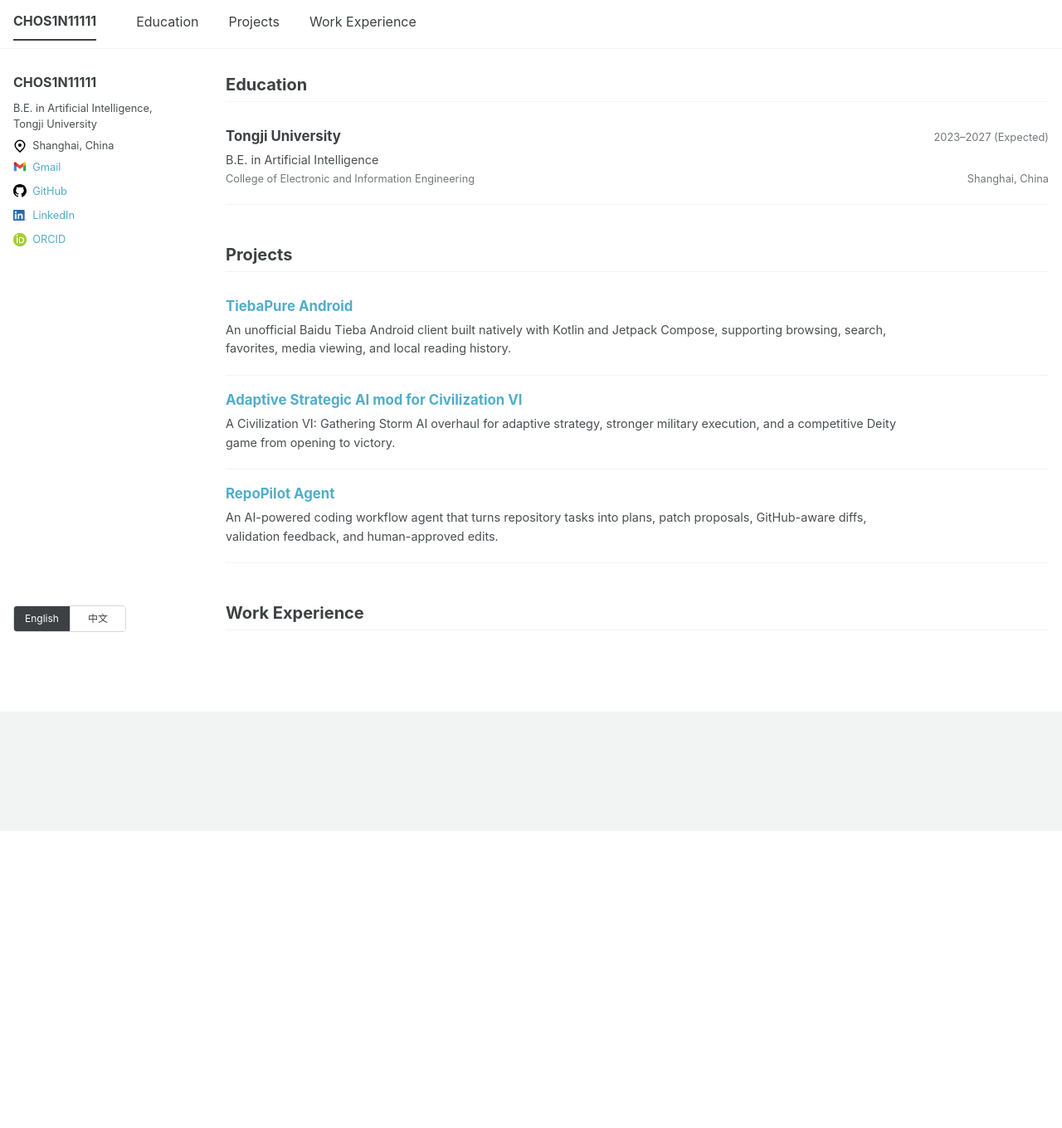
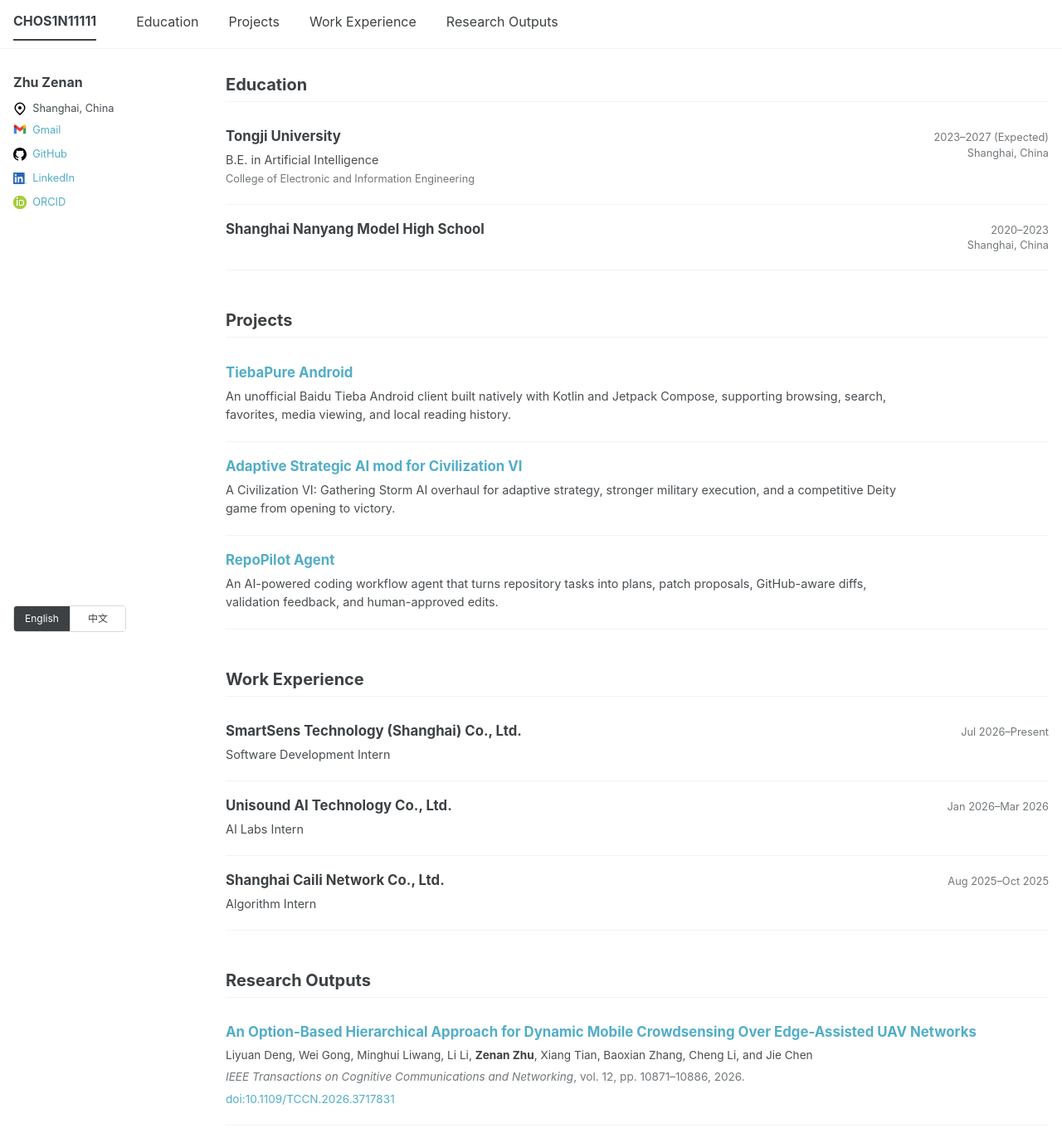
Before and after one commit to CHOS1N11111/chos1n11111.github.io, a plain HTML site: page index.html in a window 1280 px wide. Shown: the part 6-1366 px from the top of the page at 83% size. Before the commit the page ends 1008 px from the top, so only its background shows below. Drawn offline with Linux system fonts and the light colour scheme.

Commit message:
Update personal profile and experience sections

```diff
--- a/index.html
+++ b/index.html
@@ -30,15 +30,15 @@
           <a href="#education" data-i18n="education">Education</a>
           <a href="#projects" data-i18n="projects">Projects</a>
           <a href="#work-experience" data-i18n="workExperience">Work Experience</a>
+          <a href="#research-outputs" data-i18n="researchOutputs">Research Outputs</a>
         </nav>
       </div>
     </header>
 
     <main class="page" id="main-content">
       <aside class="profile-sidebar" aria-label="Personal profile" data-i18n-aria-label="personalProfile">
-        <p class="profile-name">CHOS1N11111</p>
+        <p class="profile-name" data-i18n="profileName">Zhu Zenan</p>
         <div class="profile-content">
-          <p class="profile-bio" data-i18n="profileBio">B.E. in Artificial Intelligence, Tongji University</p>
           <ul class="profile-details">
             <li class="profile-location">
               <img class="profile-icon" src="./assets/icons/location.svg" alt="" width="16" height="16">
@@ -84,13 +84,25 @@
           <div class="education-list">
             <article class="education-entry">
               <div class="education-entry-header">
-                <h3 class="education-institution" data-i18n="tongjiUniversity">Tongji University</h3>
-                <p class="education-period" data-i18n="educationPeriod">2023–2027 (Expected)</p>
+                <div class="education-entry-details">
+                  <h3 class="education-institution" data-i18n="tongjiUniversity">Tongji University</h3>
+                  <p class="education-degree" data-i18n="educationDegree">B.E. in Artificial Intelligence</p>
+                  <p class="education-affiliation" data-i18n="educationAffiliation">College of Electronic and Information Engineering</p>
+                </div>
+                <div class="education-entry-timing">
+                  <p class="education-period" data-i18n="educationPeriod">2023–2027 (Expected)</p>
+                  <p class="education-entry-location" data-i18n="educationLocation">Shanghai, China</p>
+                </div>
               </div>
-              <p class="education-degree" data-i18n="educationDegree">B.E. in Artificial Intelligence</p>
-              <div class="education-affiliation-row">
-                <p class="education-affiliation" data-i18n="educationAffiliation">College of Electronic and Information Engineering</p>
-                <p class="education-location" data-i18n="educationLocation">Shanghai, China</p>
+            </article>
+
+            <article class="education-entry">
+              <div class="education-entry-header">
+                <h3 class="education-institution" data-i18n="nanyangModelHighSchool">Shanghai Nanyang Model High School</h3>
+                <div class="education-entry-timing">
+                  <p class="education-period" data-i18n="highSchoolPeriod">2020–2023</p>
+                  <p class="education-entry-location" data-i18n="highSchoolLocation">Shanghai, China</p>
+                </div>
               </div>
             </article>
           </div>
@@ -123,8 +135,55 @@
           </div>
         </section>
 
-        <section class="content-section content-section-last" id="work-experience">
+        <section class="content-section" id="work-experience">
           <h2 data-i18n="workExperience">Work Experience</h2>
+
+          <div class="work-experience-list">
+            <article class="work-experience-entry">
+              <div class="work-experience-entry-header">
+                <div class="work-experience-entry-details">
+                  <h3 class="work-experience-company" data-i18n="smartSensCompany">SmartSens Technology (Shanghai) Co., Ltd.</h3>
+                  <p class="work-experience-position" data-i18n="smartSensPosition">Software Development Intern</p>
+                </div>
+                <p class="work-experience-period" data-i18n="smartSensPeriod">Jul 2026–Present</p>
+              </div>
+            </article>
+
+            <article class="work-experience-entry">
+              <div class="work-experience-entry-header">
+                <div class="work-experience-entry-details">
+                  <h3 class="work-experience-company" data-i18n="unisoundCompany">Unisound AI Technology Co., Ltd.</h3>
+                  <p class="work-experience-position" data-i18n="unisoundPosition">AI Labs Intern</p>
+                </div>
+                <p class="work-experience-period" data-i18n="unisoundPeriod">Jan 2026–Mar 2026</p>
+              </div>
+            </article>
+
+            <article class="work-experience-entry">
+              <div class="work-experience-entry-header">
+                <div class="work-experience-entry-details">
+                  <h3 class="work-experience-company" data-i18n="cailiCompany">Shanghai Caili Network Co., Ltd.</h3>
+                  <p class="work-experience-position" data-i18n="cailiPosition">Algorithm Intern</p>
+                </div>
+                <p class="work-experience-period" data-i18n="cailiPeriod">Aug 2025–Oct 2025</p>
+              </div>
+            </article>
+          </div>
+        </section>
+
+        <section class="content-section content-section-last" id="research-outputs">
+          <h2 data-i18n="researchOutputs">Research Outputs</h2>
+
+          <div class="research-output-list">
+            <article class="research-output-entry">
+              <h3 class="research-output-title">
+                <a href="https://doi.org/10.1109/TCCN.2026.3717831" target="_blank" rel="noopener noreferrer">An Option-Based Hierarchical Approach for Dynamic Mobile Crowdsensing Over Edge-Assisted UAV Networks</a>
+              </h3>
+              <p class="research-output-authors">Liyuan Deng, Wei Gong, Minghui Liwang, Li Li, <strong>Zenan Zhu</strong>, Xiang Tian, Baoxian Zhang, Cheng Li, and Jie Chen</p>
+              <p class="research-output-venue"><cite>IEEE Transactions on Cognitive Communications and Networking</cite>, vol. 12, pp. 10871–10886, 2026.</p>
+              <p class="research-output-doi"><a href="https://doi.org/10.1109/TCCN.2026.3717831" target="_blank" rel="noopener noreferrer">doi:10.1109/TCCN.2026.3717831</a></p>
+            </article>
+          </div>
         </section>
       </div>
     </main>
--- a/script.js
+++ b/script.js
@@ -13,16 +13,29 @@
     closeNavigation: "Close navigation",
     personalProfile: "Personal profile",
     languageSwitcher: "Language",
+    profileName: "Zhu Zenan",
     education: "Education",
     projects: "Projects",
     workExperience: "Work Experience",
-    profileBio: "B.E. in Artificial Intelligence, Tongji University",
+    researchOutputs: "Research Outputs",
     profileLocation: "Shanghai, China",
     tongjiUniversity: "Tongji University",
     educationPeriod: "2023–2027 (Expected)",
     educationDegree: "B.E. in Artificial Intelligence",
     educationAffiliation: "College of Electronic and Information Engineering",
     educationLocation: "Shanghai, China",
+    nanyangModelHighSchool: "Shanghai Nanyang Model High School",
+    highSchoolPeriod: "2020–2023",
+    highSchoolLocation: "Shanghai, China",
+    smartSensCompany: "SmartSens Technology (Shanghai) Co., Ltd.",
+    smartSensPosition: "Software Development Intern",
+    smartSensPeriod: "Jul 2026–Present",
+    unisoundCompany: "Unisound AI Technology Co., Ltd.",
+    unisoundPosition: "AI Labs Intern",
+    unisoundPeriod: "Jan 2026–Mar 2026",
+    cailiCompany: "Shanghai Caili Network Co., Ltd.",
+    cailiPosition: "Algorithm Intern",
+    cailiPeriod: "Aug 2025–Oct 2025",
     tiebaDescription: "An unofficial Baidu Tieba Android client built natively with Kotlin and Jetpack Compose, supporting browsing, search, favorites, media viewing, and local reading history.",
     civilizationDescription: "A Civilization VI: Gathering Storm AI overhaul for adaptive strategy, stronger military execution, and a competitive Deity game from opening to victory.",
     repoPilotDescription: "An AI-powered coding workflow agent that turns repository tasks into plans, patch proposals, GitHub-aware diffs, validation feedback, and human-approved edits."
@@ -34,16 +47,29 @@
     closeNavigation: "关闭导航",
     personalProfile: "个人资料",
     languageSwitcher: "语言切换",
+    profileName: "朱泽南",
     education: "教育经历",
-    projects: "项目",
+    projects: "项目经历",
     workExperience: "工作经历",
-    profileBio: "同济大学人工智能专业工学学士",
+    researchOutputs: "研究成果",
     profileLocation: "中国上海",
     tongjiUniversity: "同济大学",
     educationPeriod: "2023–2027（预计）",
     educationDegree: "人工智能专业，工学学士",
     educationAffiliation: "电子与信息工程学院",
     educationLocation: "中国上海",
+    nanyangModelHighSchool: "上海市南洋模范中学",
+    highSchoolPeriod: "2020–2023",
+    highSchoolLocation: "中国上海",
+    smartSensCompany: "思特威（上海）电子科技股份有限公司",
+    smartSensPosition: "软件开发实习生",
+    smartSensPeriod: "2026.07–至今",
+    unisoundCompany: "云知声智能科技股份有限公司",
+    unisoundPosition: "AI Labs 实习生",
+    unisoundPeriod: "2026.01–2026.03",
+    cailiCompany: "上海才历网络有限公司",
+    cailiPosition: "算法实习生",
+    cailiPeriod: "2025.08–2025.10",
     tiebaDescription: "原生 Kotlin 与 Jetpack Compose 构建的非官方贴吧 Android 客户端，支持浏览、搜索、收藏、媒体查看与本地阅读记录。",
     civilizationDescription: "一款针对 Civilization VI: Gathering Storm 的 AI 改进模组，旨在实现自适应战略、提升军事执行力，并让 Deity 难度从开局到胜利都保持竞争性。",
     repoPilotDescription: "一个由 AI 驱动的编程工作流智能体，可将仓库任务转化为计划、补丁提案、GitHub-aware diffs、验证反馈和经人工批准的编辑。"
--- a/style.css
+++ b/style.css
@@ -164,10 +164,6 @@
   line-height: 1.5;
 }
 
-.profile-bio {
-  margin: 0 0 0.4rem;
-}
-
 .profile-details {
   margin: 0;
   padding: 0;
@@ -285,23 +281,27 @@
   border-bottom: 1px solid var(--border);
 }
 
-.education-list {
+.education-list,
+.work-experience-list {
   margin-top: 0.75rem;
 }
 
-.education-entry {
+.education-entry,
+.work-experience-entry {
   padding-block: 1.15rem 1.25rem;
   border-bottom: 1px solid var(--border);
 }
 
-.education-entry-header {
+.education-entry-header,
+.work-experience-entry-header {
   display: grid;
   grid-template-columns: minmax(0, 1fr) auto;
   align-items: baseline;
   gap: 1rem;
 }
 
-.education-institution {
+.education-institution,
+.work-experience-company {
   min-width: 0;
   margin: 0;
   color: var(--heading);
@@ -309,7 +309,8 @@
   line-height: 1.35;
 }
 
-.education-period {
+.education-period,
+.work-experience-period {
   margin: 0;
   color: #73787c;
   font-size: 0.8rem;
@@ -317,55 +318,65 @@
   white-space: nowrap;
 }
 
-.education-degree {
+.education-entry-details,
+.work-experience-entry-details {
+  min-width: 0;
+}
+
+.education-degree,
+.work-experience-position {
   margin: 0.4rem 0 0;
   font-size: 0.9rem;
   line-height: 1.5;
 }
 
-.education-affiliation-row {
-  display: grid;
-  grid-template-columns: minmax(0, 1fr) auto;
-  align-items: start;
-  gap: 1rem;
-  margin-top: 0.15rem;
+.education-entry-timing {
+  text-align: right;
 }
 
-.education-affiliation,
-.education-location {
+.education-entry-location {
   margin: 0;
+  color: #73787c;
+  font-size: 0.8rem;
+  line-height: 1.5;
+  white-space: nowrap;
+}
+
+.education-affiliation {
+  margin: 0.15rem 0 0;
   color: #73787c;
   font-size: 0.8rem;
   line-height: 1.5;
 }
 
-.education-location {
-  text-align: right;
-  white-space: nowrap;
-}
-
-.project-list {
+.project-list,
+.research-output-list {
   margin-top: 0.75rem;
 }
 
-.project-entry {
+.project-entry,
+.research-output-entry {
   padding-block: 1.15rem 1.25rem;
   border-bottom: 1px solid var(--border);
 }
 
-.project-title {
+.project-title,
+.research-output-title {
   margin: 0 0 0.4rem;
   font-size: 1.05rem;
   line-height: 1.35;
 }
 
-.project-title a {
+.project-title a,
+.research-output-title a {
   color: var(--link);
   text-decoration: none;
 }
 
 .project-title a:hover,
-.project-title a:focus-visible {
+.project-title a:focus-visible,
+.research-output-title a:hover,
+.research-output-title a:focus-visible {
   color: var(--link-hover);
   text-decoration: underline;
 }
@@ -375,6 +386,37 @@
   margin: 0;
   font-size: 0.9rem;
   line-height: 1.55;
+}
+
+.research-output-authors,
+.research-output-venue,
+.research-output-doi {
+  max-width: 58rem;
+  margin: 0;
+  font-size: 0.85rem;
+  line-height: 1.55;
+}
+
+.research-output-authors strong {
+  color: var(--heading);
+}
+
+.research-output-venue {
+  margin-top: 0.25rem;
+  color: #73787c;
+}
+
+.research-output-doi {
+  margin-top: 0.4rem;
+}
+
+.research-output-doi a {
+  text-decoration: none;
+}
+
+.research-output-doi a:hover,
+.research-output-doi a:focus-visible {
+  text-decoration: underline;
 }
 
 .site-footer {
```
